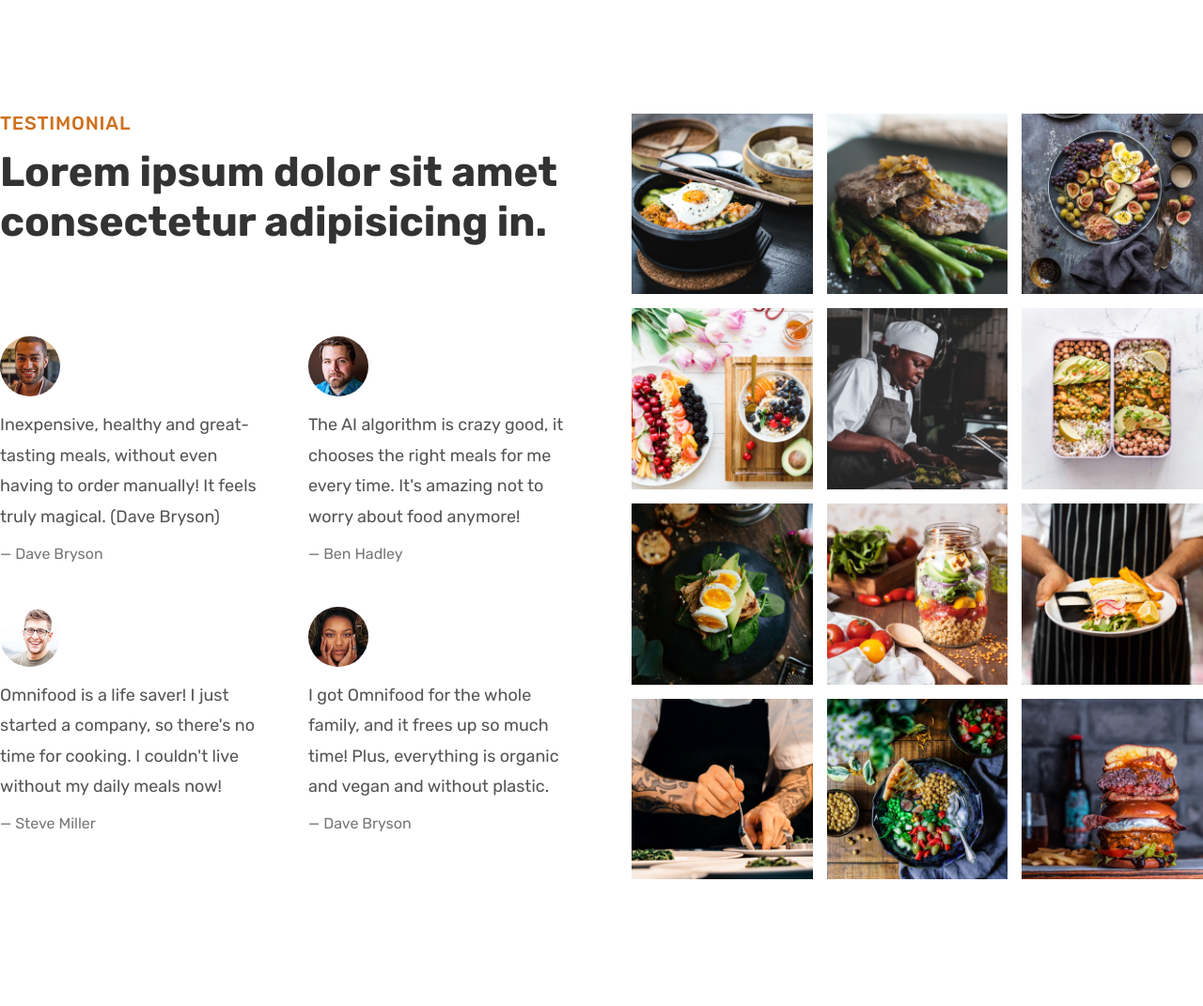
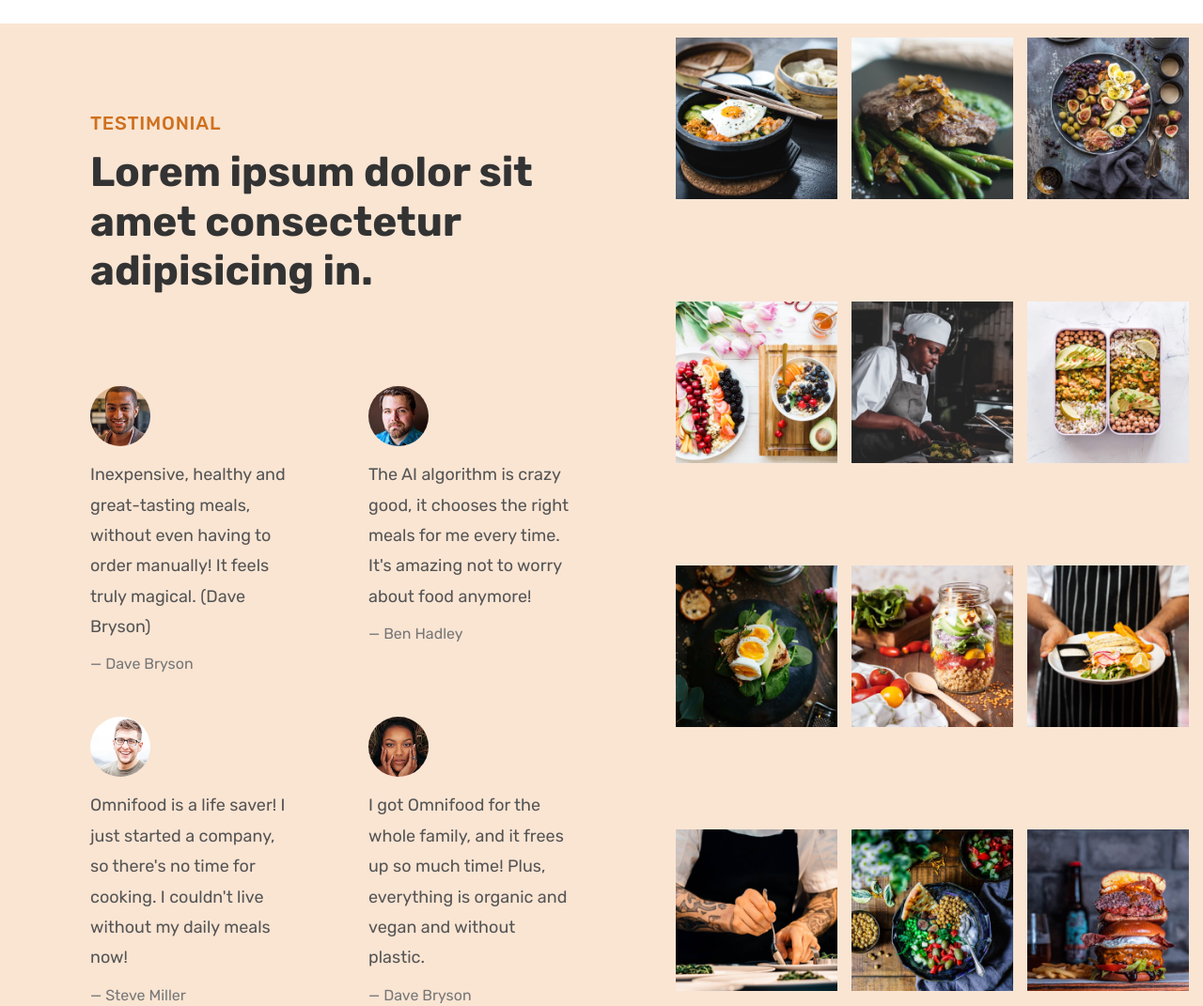
Before and after one commit to fatlindshehu/css-projects, a plain HTML site: page omnifood/index.html in a window 1280 px wide. Shown: the part 3540-4611 px from the top of the page at 94% size. Before the commit the page ends 4572 px from the top, so only its background shows below. Drawn offline with nearby package versions, Linux system fonts and the light colour scheme.

Commit message:
Building the testimonials section p4

```diff
--- a/omnifood/css/style.css
+++ b/omnifood/css/style.css
@@ -268,13 +268,18 @@
 /*---TESTIMONIALS SECTION---*/
 /*---------------------------------------------*/
 .section-testimonials {
-  padding: 9.6rem 0;
+  background-color: #fae5d3;
+  display: grid;
+  grid-template-columns: 55fr 45fr;
 }
-
+.testimonials-container {
+  padding: 9.6rem;
+}
 .testimonials {
   display: grid;
   grid-template-columns: 1fr 1fr;
-  gap: 4.8rem;
+  row-gap: 4.8rem;
+  column-gap: 8rem;
 }
 .testimonial-img {
   width: 6.4rem;
@@ -295,6 +300,7 @@
   display: grid;
   grid-template-columns: repeat(3, 1fr);
   gap: 1.5rem;
+  padding: 1.5rem;
 }
 .gallery-item img {
   display: block;
--- a/omnifood/index.html
+++ b/omnifood/index.html
@@ -251,7 +251,7 @@
           <a href="#" class="link">See all recipes &rarr;</a>
         </div>
       </section>
-      <section class="section-testimonials grid grid--2-cols">
+      <section class="section-testimonials">
         <div class="testimonials-container">
           <span class="subheading">Testimonial</span>
           <h2 class="heading-secondary">
```
